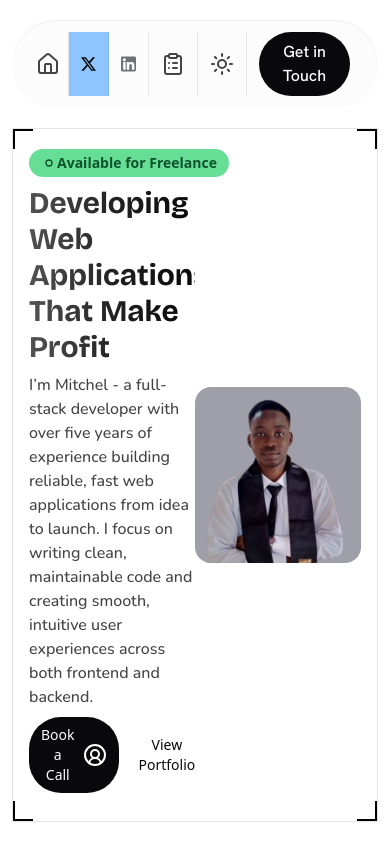
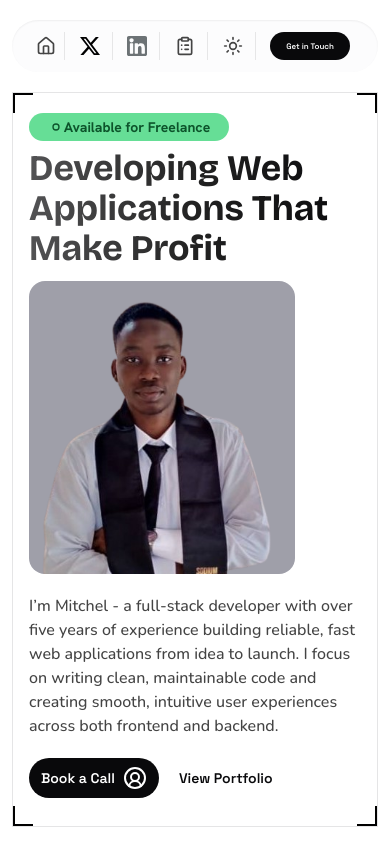
Before and after one commit to GeeBeeScript/portfolio, a Next.js app: page / in a window 390 px wide. Shown: the top 841 px of the page. Built offline with nearby package versions, Linux system fonts and the light colour scheme; a web font is replaced by a local one.

Commit message:
new changes

```diff
--- a/components/sections/Contact.tsx
+++ b/components/sections/Contact.tsx
@@ -5,11 +5,11 @@ import React from "react";
 const Contact = () => {
   return (
     <section className="relative w-full my-5 py-5 px-4 border-zinc-950/10 border">
-      <div className="w-full sm:w-[60vw] sm:mx-auto flex flex-col justify-center items-start gap-3 bg-blue-200">
+      <div className="w-full sm:w-[60vw] sm:mx-auto flex flex-col justify-center items-start gap-3">
         <div className="w-full flex justify-between items-center">
           <h2 className="text-3xl font-brico my-5 text-center flex flex-col justify-center items-start space-y-2">
-            <span className="bg-clip-text font-bold text-transparent bg-linear-to-r from-zinc-950/70 via-[#222] to-zinc-950">Your Vision, My Creation</span>{" "}
-            <span className="bg-clip-text font-bold text-transparent bg-linear-to-r from-zinc-950/70 via-[#222] to-zinc-950">Let's Bring It To Life</span>
+            <span className="text-start bg-clip-text font-bold text-transparent bg-linear-to-r from-zinc-950/70 via-[#222] to-zinc-950">Your Vision, My Creation.</span>{" "}
+            <span className="text-start bg-clip-text font-bold text-transparent bg-linear-to-r from-zinc-950/70 via-[#222] to-zinc-950">Let's Bring It To Life.</span>
           </h2>
 
         </div>
--- a/components/sections/Intro.tsx
+++ b/components/sections/Intro.tsx
@@ -6,35 +6,51 @@ const Intro = () => {
   return (
     <section className="max-w-[1350px] mx-auto relative flex py-5 px-4 justify-center items-center border border-zinc-950/10">
       <div className="flex justify-between items-center max-sm:min-h-[60vh]">
-        <div className="w-[50%] space-y-2">
-            <div className="px-1 py-1 text-sm rounded-[3rem] w-50 bg-green-500/60 text-green-900 font-semibold">
-              <div className="flex justify-center items-center">
-                <Dot
-                  size={10}
-                  className="w-4 h-4 stroke-9 p-0 m-0 block"
-                />
-                <p>Available for Freelance</p>
-              </div>
+        <div className="w-full sm:w-[50%] space-y-2">
+          <div className="px-1 py-1 text-sm rounded-[3rem] w-50 bg-green-500/60 text-green-900 font-semibold">
+            <div className="flex justify-center items-center">
+              <Dot size={10} className="w-4 h-4 stroke-9 p-0 m-0 block" />
+              <p className="font-hanken">Available for Freelance</p>
+            </div>
           </div>
-          <h1 className="text-3xl font-bold font-brico text-transparent bg-clip-text bg-gradient-to-r from-zinc-950/70 via-[#222] to-zinc-950">Developing Web Applications That Make Profit</h1>
-          <p className="text-[#444] font-nunito">
+          <div className="max-sm:flex max-sm:gap- max-sm:flex-wrap max-sm:justify-between max-sm:items-center">
+            <h1 className="text-4xl max-sm:w-full max-sm:text-wrap sm:text-[2.5rem] sm:my-2 font-bold font-brico text-transparent bg-clip-text bg-gradient-to-r from-zinc-950/70 via-[#222] to-zinc-950">
+              Developing Web Applications That Make Profit
+            </h1>
+
+            <div className="w-[80%] h-full sm:hidden bg-zinc-400 rounded-[1rem] px-2 my-3">
+              <Image
+                src="/resources/sash_pic_remove.png"
+                width={30}
+                height={30}
+                alt="sash pic"
+                className="w-full h-full object-cover"
+                sizes="100vw"
+                quality={90}
+                priority
+              />
+            </div>
+          </div>
+          <p className="text-[#444] font-nunito sm:my-5">
             I’m Mitchel - a full-stack developer with over five years of
             experience building reliable, fast web applications from idea to
             launch. I focus on writing clean, maintainable code and creating
             smooth, intuitive user experiences across both frontend and backend.
           </p>
-          <div className="flex items-center space-x-2">
-            <button className="flex space-x-2 items-center rounded-[2rem] bg-zinc-950 text-white px-3 py-2 text-sm">
+          <div className="flex items-center space-x-2 font-space font-semibold mt-5">
+            <button className="flex space-x-2 items-center cursor-pointer rounded-[2rem] bg-zinc-950 text-white px-3 py-2 text-sm">
               <span>Book a Call</span>{" "}
               <span>
                 <CircleUserRound className="text-white" />
               </span>
             </button>
-            <button className="flex space-x-2 items-center rounded-[2rem] bg-white text-zinc-950 px-3 py-2 text-sm">View Portfolio</button>
+            <button className="flex space-x-2 items-center cursor-pointer rounded-[2rem] bg-white text-zinc-950 px-3 py-2 text-sm">
+              View Portfolio
+            </button>
           </div>
           <div></div>
         </div>
-        <div className="w-[50%] sm:w-[30%] h-full bg-zinc-400 rounded-[1rem] px-2">
+        <div className="hidden sm:block sm:w-[30%] bg-zinc-400 rounded-[1rem] px-2">
           <Image
             src="/resources/sash_pic_remove.png"
             width={30}
--- a/components/sections/Navigation.tsx
+++ b/components/sections/Navigation.tsx
@@ -1,23 +1,22 @@
 import { ClipboardList, House, Sun } from 'lucide-react'
 import Image from 'next/image'
-import React from 'react'
 
 const Navigation = () => {
   return (
     <nav className='my-5 font-hanken max-sm:w-full mx-auto bg-gray-50/50 shadow-[inset_0_1px_2px_rgba(0,0,0,0.06)] text-[#444] max-w-lg flex justify-between item-center py-3 px-4 rounded-full cursor-pointer'>
         <div className='flex gap-2 justify-around items-center px-2 border-r-zinc-800/10 border-r'>
-            <span className='sm:block hidden'>Home</span> <span><House /></span>
+            <span className='sm:block hidden'>Home</span> <span><House className='size-5 sm:size-7'/></span>
         </div>
-        <div className='flex justify-center items-center px-3 border-r-zinc-800/10 border-r bg-blue-300'>
+        <div className='flex justify-center items-center px-3 border-r-zinc-800/10 border-r'>
             <Image src="/resources/x.svg" width={10} height={10} alt='X logo' className='w-5 h-5'/>
         </div>
         <div className='flex justify-around items-center px-3 border-r-zinc-800/10 border-r'>
             <Image src="/resources/linkedin-svg.svg" width={10} height={10} alt='X logo' className='w-5 h-5' />
         </div>
-        <div className='flex justify-around items-center px-3 border-r-zinc-800/10 border-r'><ClipboardList /></div>
-        <div className='flex justify-around items-center px-3 border-r-zinc-800/10 border-r'><Sun /></div>
+        <div className='flex justify-around items-center px-3 border-r-zinc-800/10 border-r'><ClipboardList className='size-5 sm:size-7'/></div>
+        <div className='flex justify-around items-center px-3 border-r-zinc-800/10 border-r'><Sun className='size-5 sm:size-7'/></div>
         <div className='flex justify-around items-center px-3 '>
-            <button className='bg-zinc-950 text-white px-4 py-2 rounded-[3rem] hover:shadow-lg hover:bg-zinc-950/90 transition-all duration-500 cursor-pointer'>Get in Touch</button>
+            <button className='font-space text-[0.5rem] sm:text-[1rem] font-semibold bg-zinc-950 text-white px-4 py-2 rounded-4xl hover:shadow-lg hover:bg-zinc-950/90 transition-all duration-500 cursor-pointer'>Get in Touch</button>
         </div>
     </nav>
   )
```
